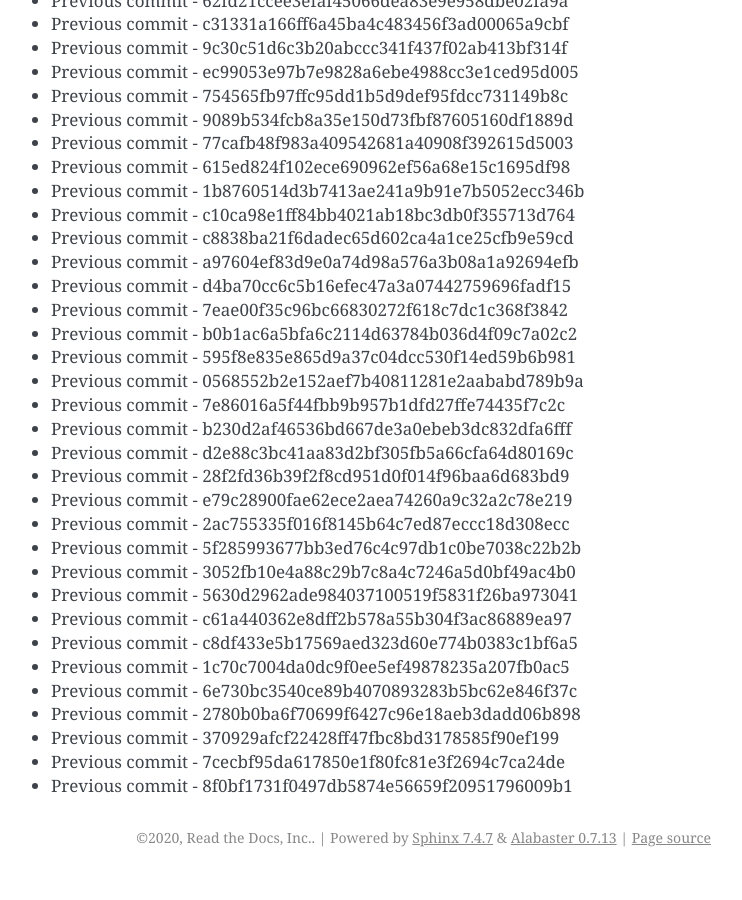
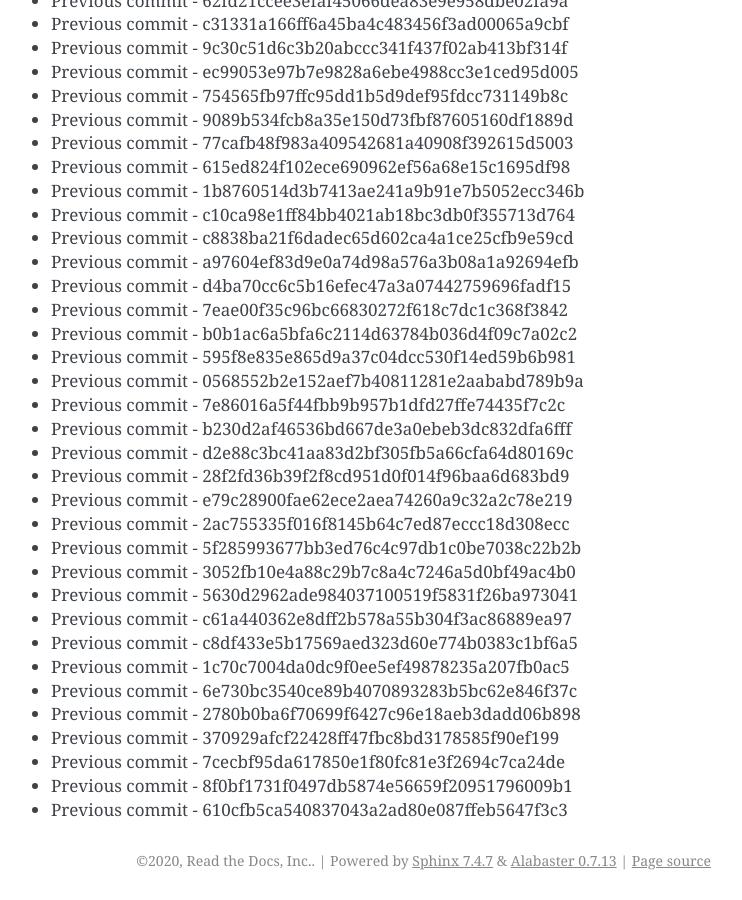
Before and after one commit to readthedocs/rtd-git-stresstest, a Sphinx documentation site: the page built from docs/updates.rst, in a window 1280 px wide and 900 px high, scrolled down 96723 px. Shown: the whole window, without its empty margins (399-1141 px from the left). Built offline with Sphinx 7.4.7, drawn with Linux system fonts in a browser that asks for light colours; before the commit the page ends 97600 px from its top, so only the background shows below that.

Commit message:
Generating commit from previous: 610cfb5ca540837043a2ad80e087ffeb5647f3c3

```diff
--- a/docs/updates.rst
+++ b/docs/updates.rst
@@ -4096,3 +4096,4 @@ It can be tested for any performance characteristics.
 * Previous commit - 370929afcf22428ff47fbc8bd3178585f90ef199
 * Previous commit - 7cecbf95da617850e1f80fc81e3f2694c7ca24de
 * Previous commit - 8f0bf1731f0497db5874e56659f20951796009b1
+* Previous commit - 610cfb5ca540837043a2ad80e087ffeb5647f3c3
```
